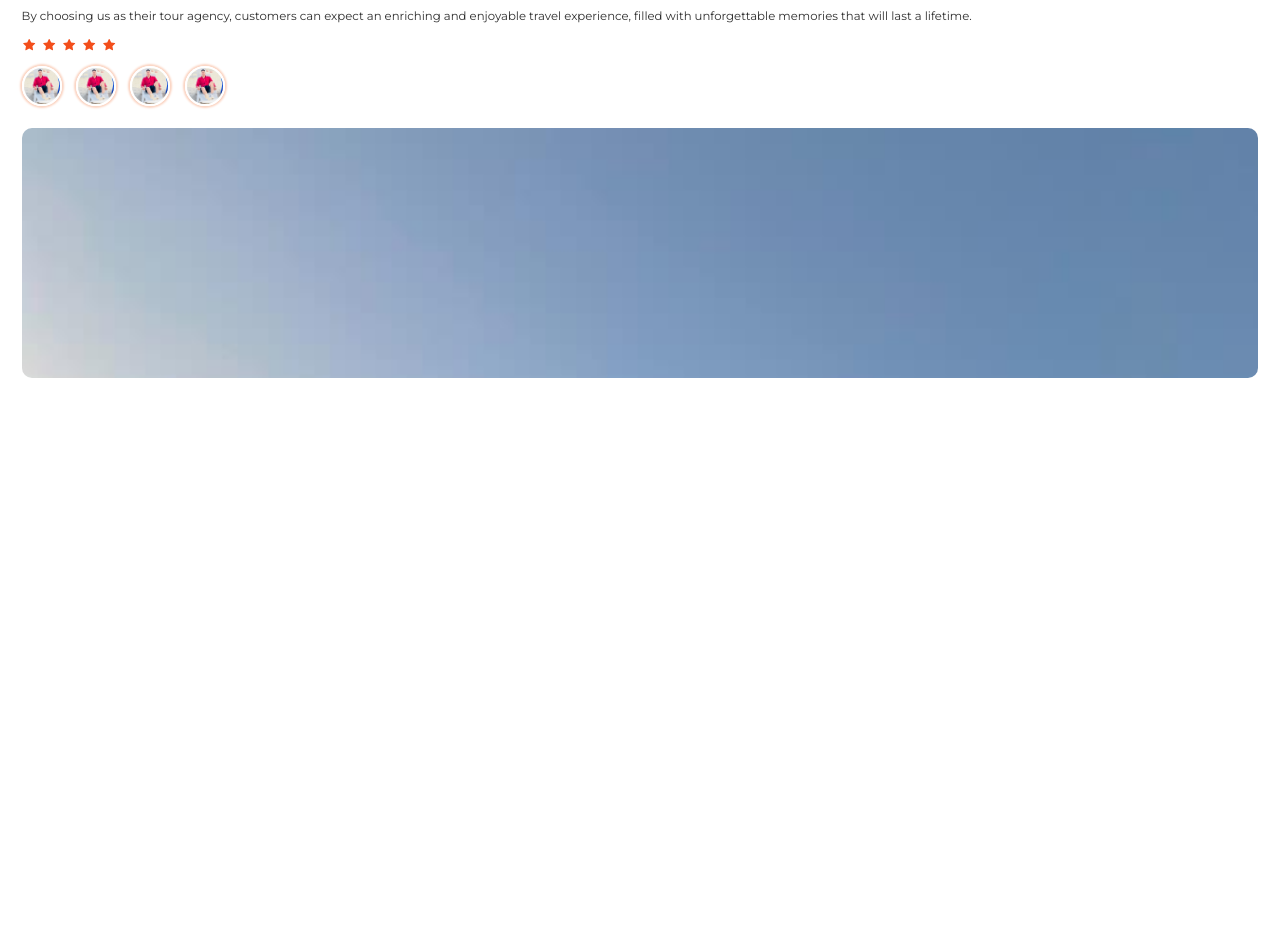
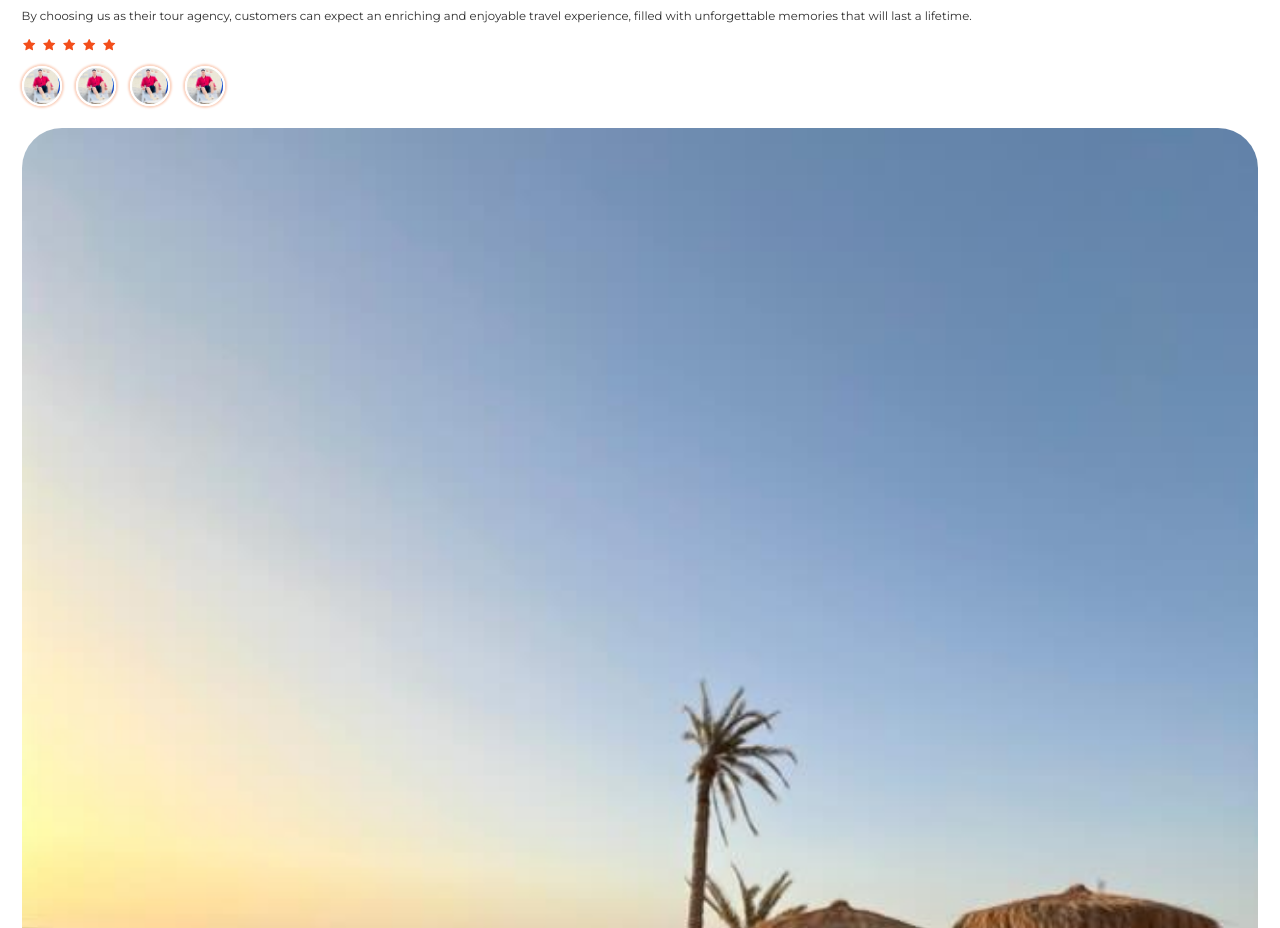
Before and after one commit to AhmedSaadRF/Trips-Website, a React (Vite) app: page / in a window 1280 px wide. Shown: the part 4580-5508 px from the top of the page. Before the commit the page ends 4987 px from the top, so only its background shows below. Built offline with nearby package versions, Linux system fonts and the light colour scheme.

Commit message:
Upload Project

```diff
--- a/src/components/Reviews/Reviews.css
+++ b/src/components/Reviews/Reviews.css
@@ -54,9 +54,9 @@
   box-shadow: 0 0 2px 2px rgb(251, 212, 194);
 }
 .review .secContainer .imgDiv {
-  height: 250px;
+  height: 100%;
   width: 100%;
-  border-radius: 10px;
+  border-radius: 40px;
   overflow: hidden;
 }
 .review .secContainer .imgDiv img {
--- a/src/components/Reviews/Reviews.scss
+++ b/src/components/Reviews/Reviews.scss
@@ -68,9 +68,9 @@
     }
 
     .imgDiv{
-      height: 250px;
+      height: 100%;
       width: 100%;
-      border-radius: 10px;
+      border-radius: 40px;
       overflow: hidden;
 
       img{
```
Also changed, not shown: 1 other file (tests, documents, lock files or other folders).
